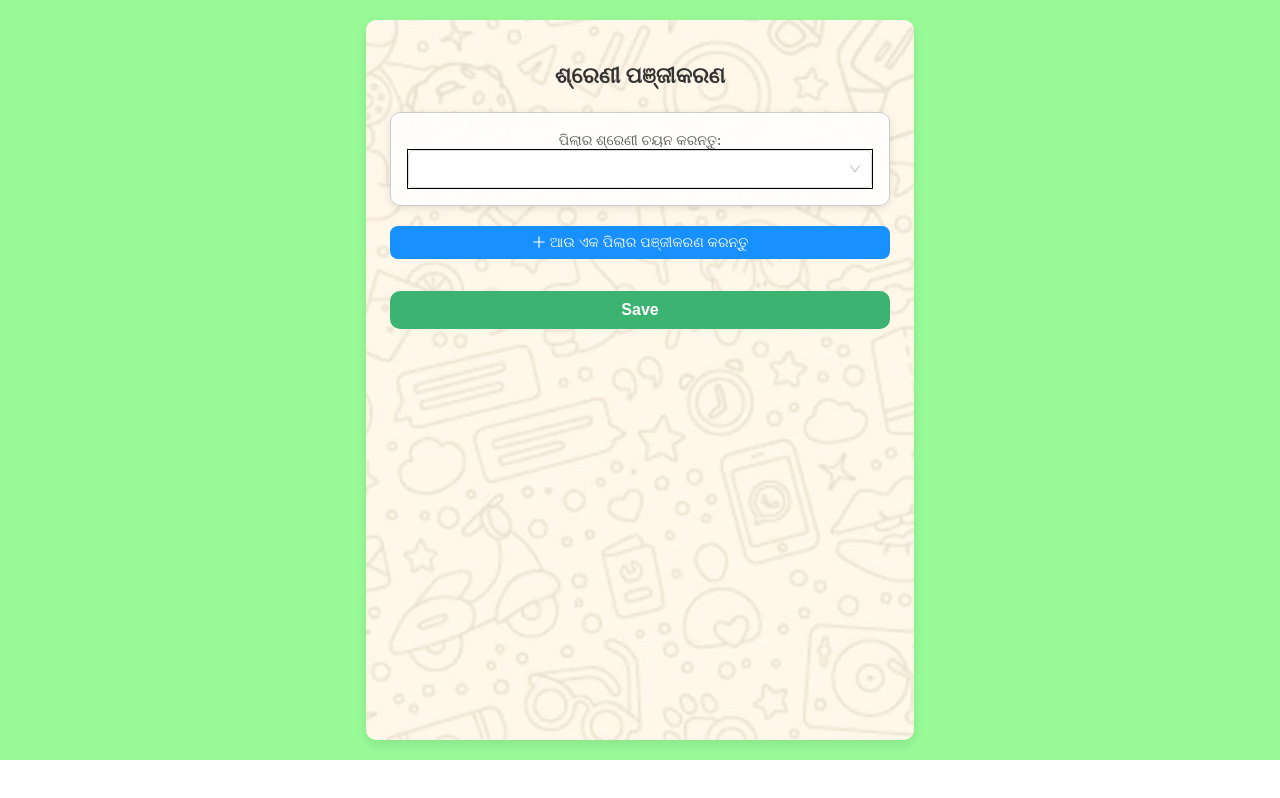
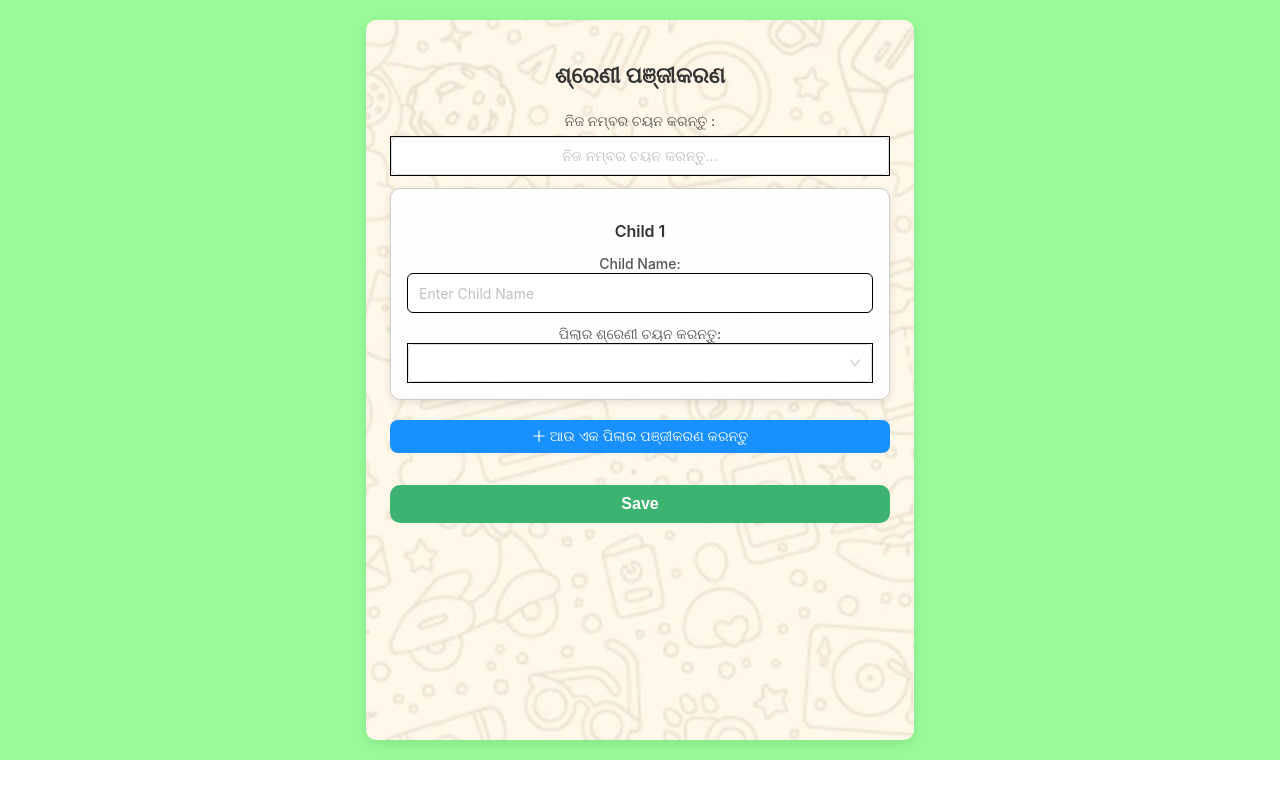
Before and after one commit to Debaswinimishra/wa-student-class-update, a React (Create React App) app: page / in a window 1280 px wide. Built offline with nearby package versions, Linux system fonts and the light colour scheme.

Commit message:
changes added

```diff
--- a/src/pages/index.js
+++ b/src/pages/index.js
@@ -149,7 +149,7 @@ const Page = () => {
           <label style={styles.label}>Group Name:</label>
           <Input value={fetchData.groupName} style={styles.input} disabled />
         </div> */}
-        {/*
+
         <div style={styles.formGroup}>
           <label style={styles.label}>ନିଜ ନମ୍ବର ଚୟନ କରନ୍ତୁ :</label>
           <AutoComplete
@@ -162,11 +162,11 @@ const Page = () => {
               option?.label?.toLowerCase().includes(inputValue.toLowerCase())
             }
           />
-        </div> */}
+        </div>
 
         {children.map((child, index) => (
           <div key={index} style={styles.childCard}>
-            {/* <h3 style={styles.childTitle}>Child {index + 1}</h3>
+            <h3 style={styles.childTitle}>Child {index + 1}</h3>
             <div style={{ marginBottom: 10 }}>
               <label style={styles.label}>Child Name:</label>
               <Input
@@ -177,7 +177,7 @@ const Page = () => {
                 }
                 style={styles.input}
               />
-            </div> */}
+            </div>
             <div>
               <label style={styles.label}>ପିଲାର ଶ୍ରେଣୀ ଚୟନ କରନ୍ତୁ:</label>
               <Select
```
